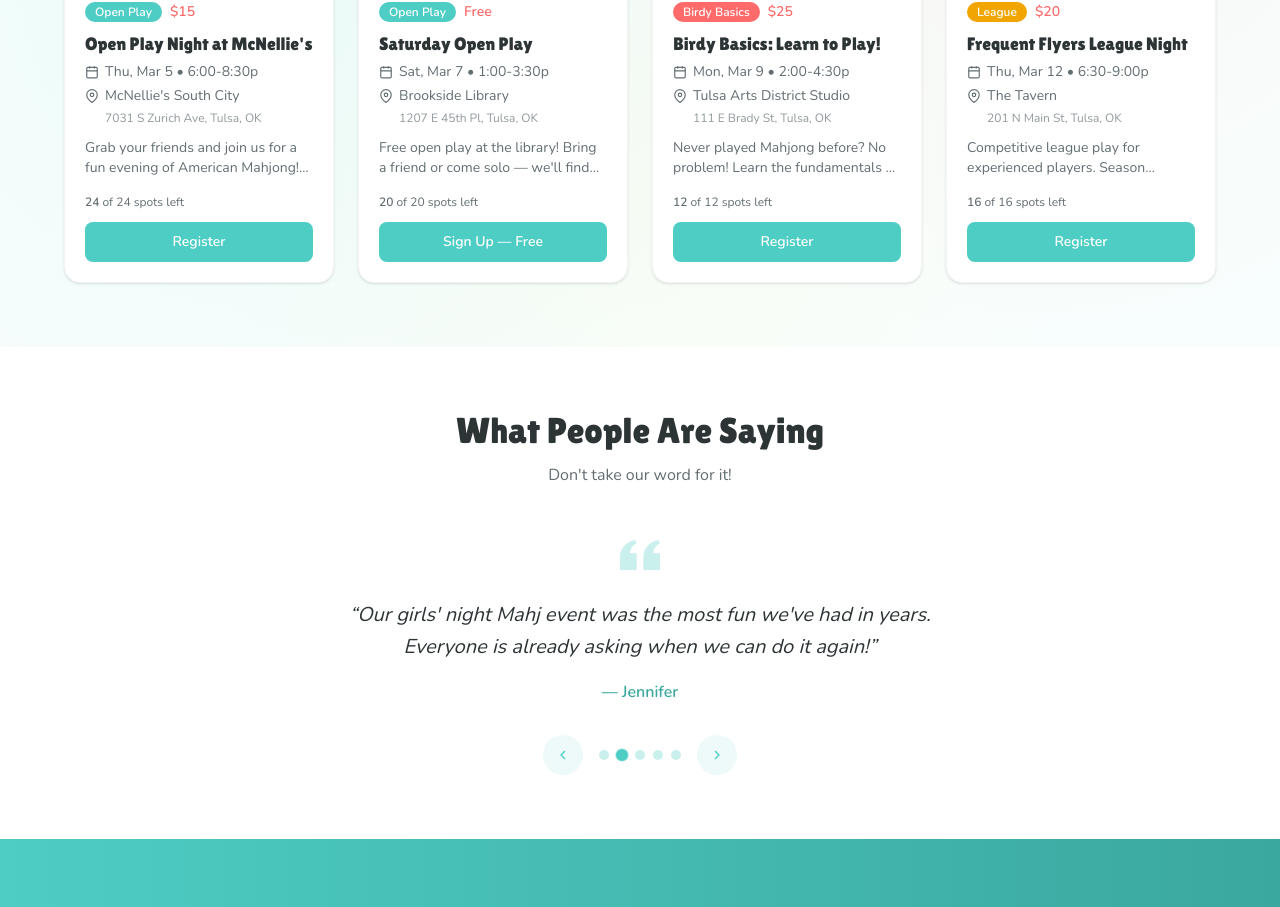
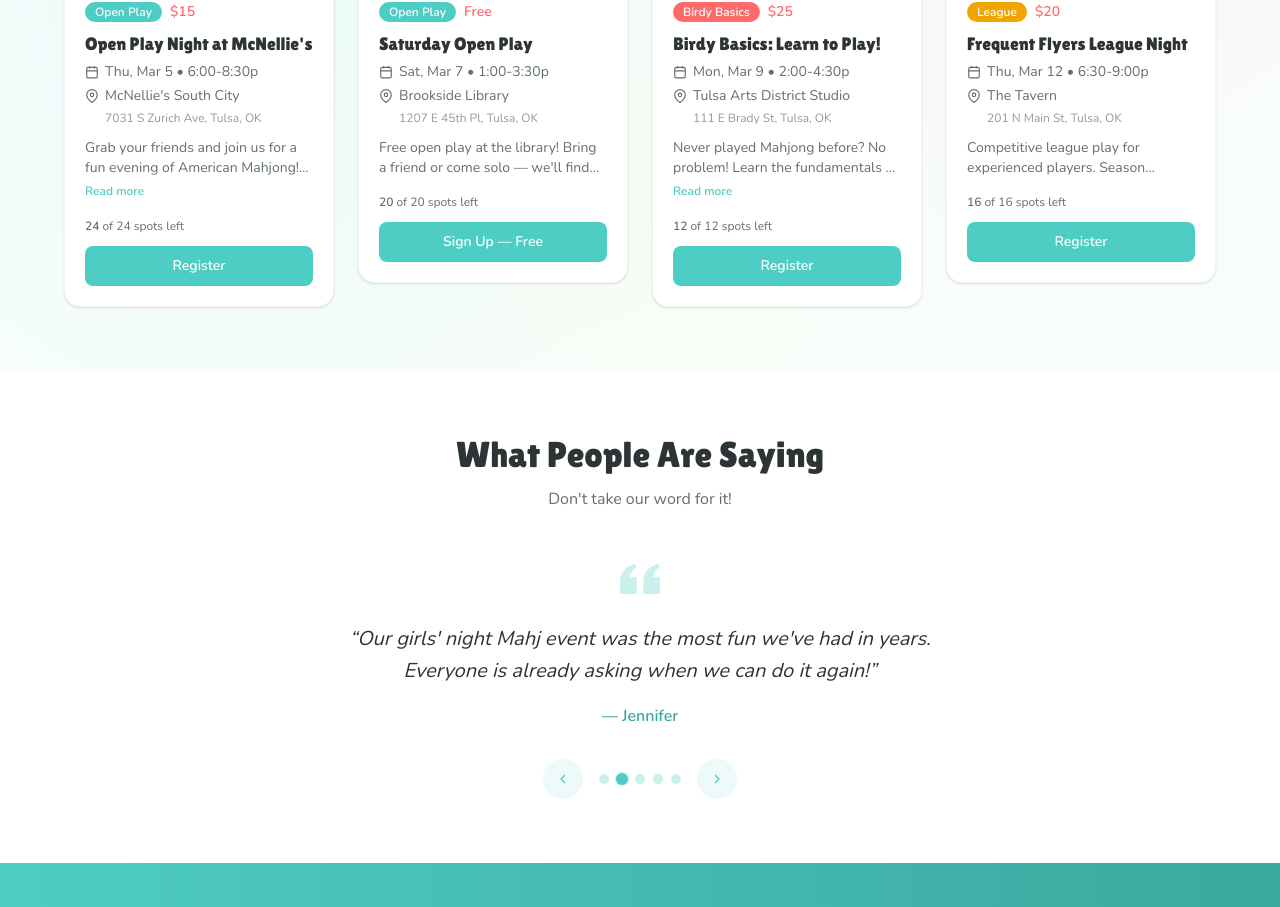
Before and after one commit to jackhard1ng/918mahj, a React (Vite) app: page / in a window 1280 px wide. Shown: the part 1455-2362 px from the top of the page. Built offline with nearby package versions, Linux system fonts and the light colour scheme; no server answers.

Commit message:
Add expandable descriptions on event cards
Descriptions longer than 100 chars show a "Read more"/"Show less"
toggle instead of being permanently truncated with line-clamp-2.

https://claude.ai/code/session_01HpKMnkejkQtiu9HfB1EgDE

```diff
--- a/src/components/EventCard.jsx
+++ b/src/components/EventCard.jsx
@@ -81,6 +81,7 @@ function formatDate(dateStr) {
 
 export default function EventCard({ event, compact = false }) {
   const [showRegistration, setShowRegistration] = useState(false)
+  const [expanded, setExpanded] = useState(false)
   const [, forceUpdate] = useState(0)
   const colors = EVENT_COLORS[event['Event Type']] || EVENT_COLORS['Open Play']
   const hasImage = event['Image URL'] && event['Image URL'].trim()
@@ -152,7 +153,15 @@ export default function EventCard({ event, compact = false }) {
           </div>
 
           {event['Description'] && (
-            <p className="text-sm text-charcoal-light mb-4 line-clamp-2">{event['Description']}</p>
+            <div className="mb-4">
+              <p className={`text-sm text-charcoal-light ${expanded ? '' : 'line-clamp-2'}`}>{event['Description']}</p>
+              {event['Description'].length > 100 && (
+                <button onClick={() => setExpanded(!expanded)}
+                  className="text-xs text-teal font-semibold mt-1 bg-transparent border-none cursor-pointer p-0 hover:text-teal-dark">
+                  {expanded ? 'Show less' : 'Read more'}
+                </button>
+              )}
+            </div>
           )}
 
           {maxSpots > 0 && (
```
